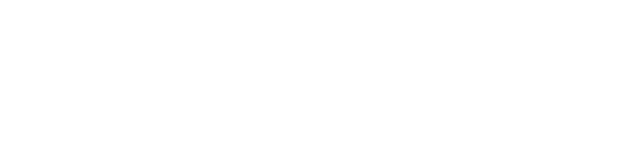
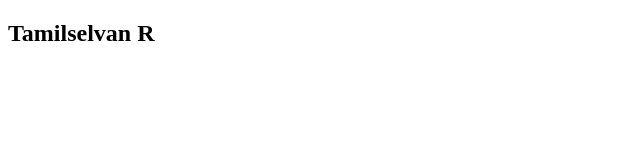
Before and after one commit to tamizhr98/Tamizh-s_Portfolio, a plain HTML site: page index.html in a window 1280 px wide. Shown: the whole page, without its empty margins (0-640 px from the left). Drawn offline with Linux system fonts and the light colour scheme.

Commit message:
project started

```diff
--- a/index.html
+++ b/index.html
@@ -3,9 +3,10 @@
 <head>
     <meta charset="UTF-8">
     <meta name="viewport" content="width=device-width, initial-scale=1.0">
-    <title><h5>Tamilselvan R</h5></title>
+    <title>Tamilselvan R</title>
 </head>
 <body>
+<h2>Tamilselvan R</h2>
 
 </body>
 </html>
```
